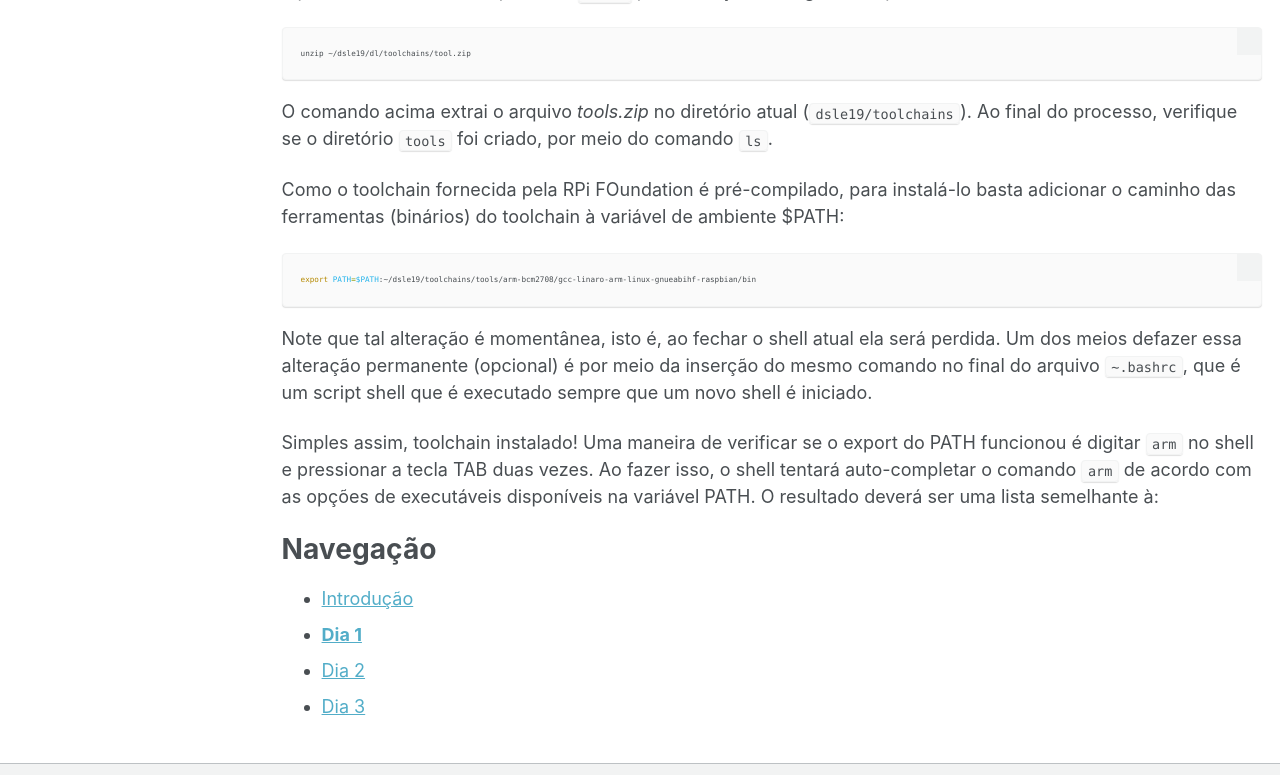
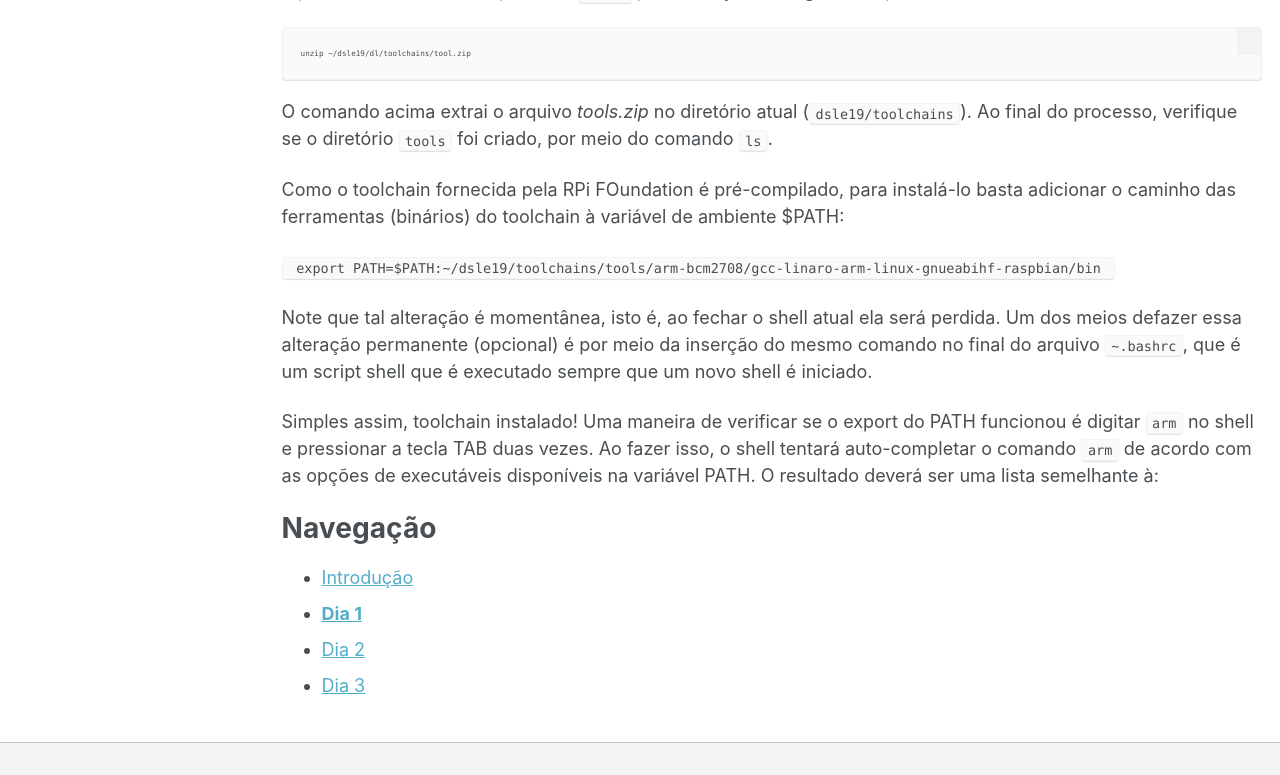
Before and after one commit to brandaogbs/brandaogbs.github.io, a Jekyll site: the page built from _pages/linux/01.md, in a window 1280 px wide and 900 px high, scrolled down 2841 px, cut to the strip 0-775 px from the top of the window. Built offline with Jekyll 4.4.1, drawn with Linux system fonts in a browser that asks for light colours.

Commit message:
test code

```diff
--- a/_pages/linux/01.md
+++ b/_pages/linux/01.md
@@ -105,9 +105,10 @@ O comando acima extrai o arquivo *tools.zip* no diretório atual (`dsle19/toolch
 
 Como o toolchain fornecida pela RPi FOundation é pré-compilado, para instalá-lo basta adicionar o caminho das ferramentas (binários) do toolchain à variável de ambiente $PATH:
 
-~~~shell
+<code>
 export PATH=$PATH:~/dsle19/toolchains/tools/arm-bcm2708/gcc-linaro-arm-linux-gnueabihf-raspbian/bin
-~~~
+</code>
+
 Note que tal alteração é momentânea, isto é, ao fechar o shell atual ela será perdida. Um dos meios defazer essa alteração permanente (opcional) é por meio da inserção do mesmo comando no final do arquivo `∼.bashrc`, que é um script shell que é executado sempre que um novo shell é iniciado.
 
 Simples assim, toolchain instalado! Uma maneira de verificar se o export do PATH funcionou é digitar `arm` no shell e pressionar a tecla TAB duas vezes. Ao fazer isso, o shell tentará auto-completar o comando `arm` de acordo com as opções de executáveis disponíveis na variável PATH. O resultado deverá ser uma lista semelhante à:
```
